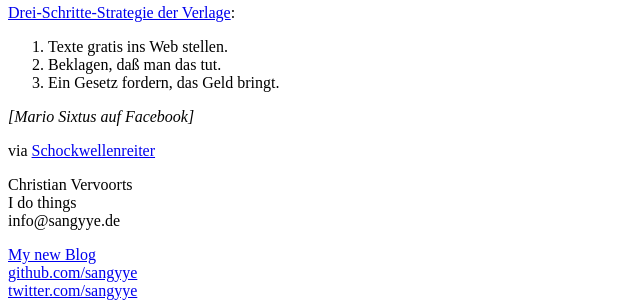
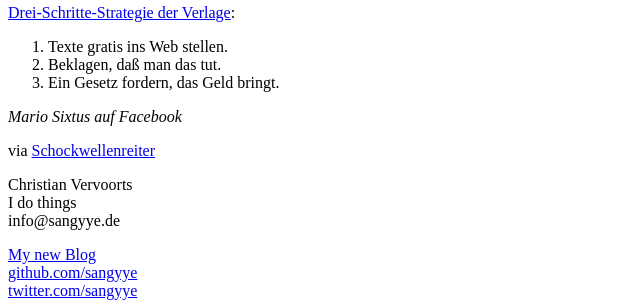
Before and after one commit to sangyye/archiveblog, a Jekyll site: the page built from _posts/2010-08-04-zitat.markdown, in a window 1280 px wide. Shown: the part 195-497 px from the top of the page, without its empty margins (0-640 px from the left). Built offline with Jekyll 4.4.1, drawn with Linux system fonts in a browser that asks for light colours; comment, search, counter and statistics services are not loaded.

Commit message:
Make some changes for the current version of jekyll

```diff
--- a/_posts/2010-08-04-zitat.markdown
+++ b/_posts/2010-08-04-zitat.markdown
@@ -11,6 +11,6 @@
 2. Beklagen, daß man das tut.
 3. Ein Gesetz fordern, das Geld bringt.
 
-<i>[Mario Sixtus auf Facebook]</i>
+<i>Mario Sixtus auf Facebook</i>
 
 via [Schockwellenreiter](http://www.schockwellenreiter.de/blog/2010/08/04/das-zitat-18/)
--- a/_posts/2011-07-14-linux-woche-und-co.markdown
+++ b/_posts/2011-07-14-linux-woche-und-co.markdown
@@ -13,6 +13,7 @@
 <!--more-->
 
 Was schon sehr cool ist. Ich habe mal so eine kleine Liste von so Sachen die man da abharken könnte.
+
 <ul>
 	<li>ipv6 - +2 für ipv4</li>
 	<li>Automatisierte Client installation -&gt; FAI</li>
@@ -21,6 +22,7 @@
 	<li>Die Konsole und Du</li>
 	<li>Anatomie eines Linux Kernels</li>
 </ul>
+
 Also das schoss mir gerade so durch den Kopf, klar gibt es da sicher noch mehr was man machen kann. Ich persönlich wollte mich mal intensiv mit dem Kernel beschäftigen und vielleicht ein eigens kleines Modul schreiben. Soll nicht viel können einfach mal so zum Experimentieren.
 
 Auch wollte ich mal endlich etwas größeres mit Ruby machen. Habe bisher nur so Kleinigkeiten mit Ruby gemacht. Und ich dachte mir das ich vielleicht endlich mal die kleine feine Blogengine schreibe ;-) Ich weiß, es gibt schon so einige aber ich finde es immer nett mal was eignes zu machen um Konzepte und Funktionsweisen zu verstehen.
```
Also changed, not shown: _posts/2011-07-15-linuxweek-fahrplan-ueberlegung.markdown (+8 -0 lines).
